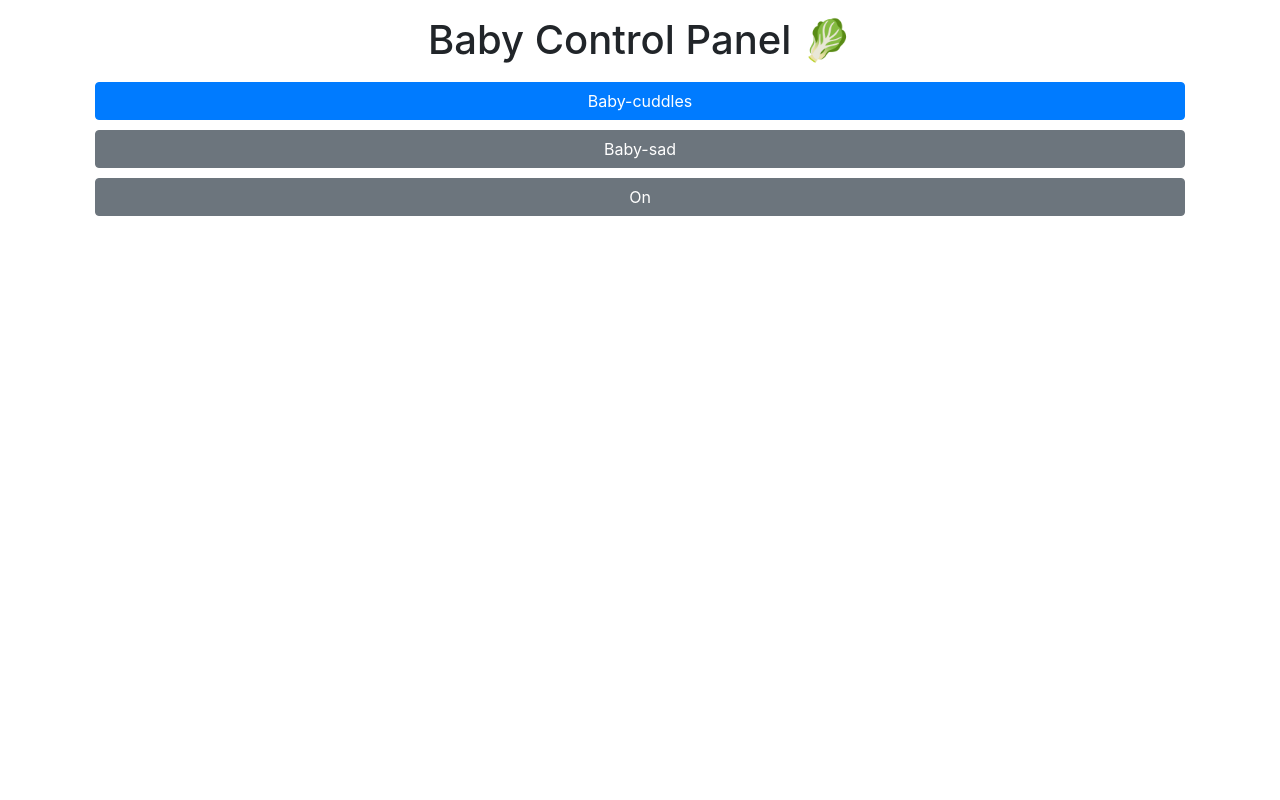
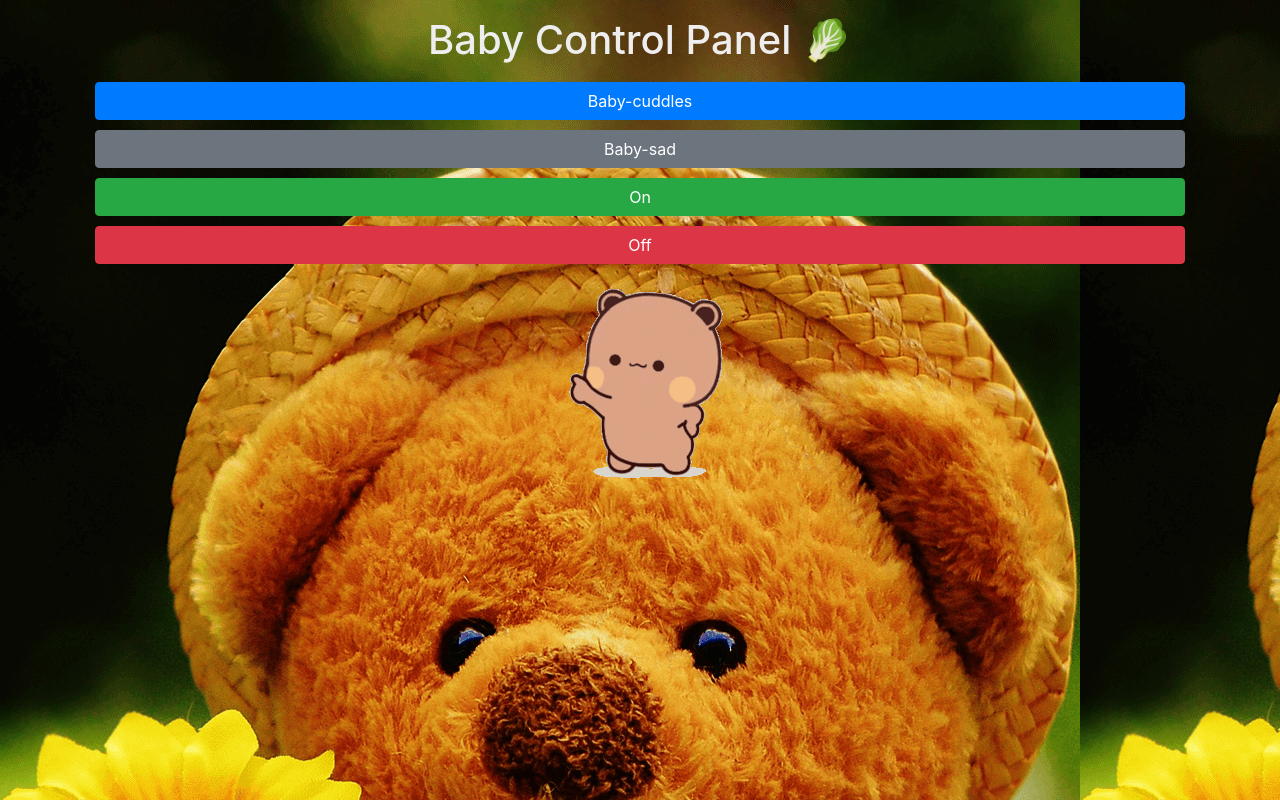
Before and after one commit to kloxer/BabyLights, a plain HTML site: page index.html in a window 1280 px wide. Drawn offline with nearby package versions, Linux system fonts and the light colour scheme; no server answers.

Commit message:
Added some buttons, changed some styles

```diff
--- a/index.html
+++ b/index.html
@@ -3,6 +3,8 @@
 <head>
     <title>Home Assistant Control</title>
     <link rel="stylesheet" href="https://stackpath.bootstrapcdn.com/bootstrap/4.5.2/css/bootstrap.min.css">
+    <link rel="stylesheet" href="styles.css">
+
     <meta name="viewport" content="width=device-width, initial-scale=1">
     <style>
         .button-container {
@@ -17,6 +19,13 @@
 </head>
 
 <body>
+    <div
+
+  style="
+    background-image: url('./images/bear.png');
+    height: 100vh;
+  "
+>
     <div class="container">
         <div class="row">
             <div class="col-12">
@@ -31,12 +40,18 @@
                 <button id="sad" class="btn btn-secondary btn-custom" onclick="setColor('light.controller_rgb_ir_cfdb5f','blue')">Baby-sad</button>
             </div>
             <div class="col-12">
-                <button id="on" class="btn btn-secondary btn-custom" onclick="setColor('light.controller_rgb_ir_cfdb5f','white')">On</button>
+                <button id="on" class="btn btn-success btn-custom" onclick="setColor('light.controller_rgb_ir_cfdb5f','white')">On</button>
+            </div>
+            <div class="col-12">
+                <button id="on" class="btn btn-danger btn-custom" onclick="setColor('light.controller_rgb_ir_cfdb5f','white')">Off</button>
             </div>
             <!-- Add more buttons here in the same pattern -->
         </div>
     </div>
+    <img src="./images/dubu.gif" class="rounded mx-auto d-block" alt="Responsive image">
 
     <script src="script.js"></script>
+
+</div>
 </body>
 </html>
--- a/script.js
+++ b/script.js
@@ -78,5 +78,3 @@ async function turnOffMain(){
         console.error(`Error turning off ${entityId}:`, error);
     }
 }
-// Example usage
-setColor('light.controller_rgb_ir_cfdb5f', 'blue');
--- a/styles.css
+++ b/styles.css
@@ -1,8 +1,3 @@
-.button-container {
-    padding: 10px;
+h1{
+    color: rgb(238, 238, 238);
 }
-
-.btn-custom {
-    width: 100%; /* Makes the button expand to full width */
-    margin-bottom: 10px; /* Adds some space below each button */
-}
```
Also changed, not shown: images/bear.png (added), images/dubu.gif (added), images/space.jpg (added).
